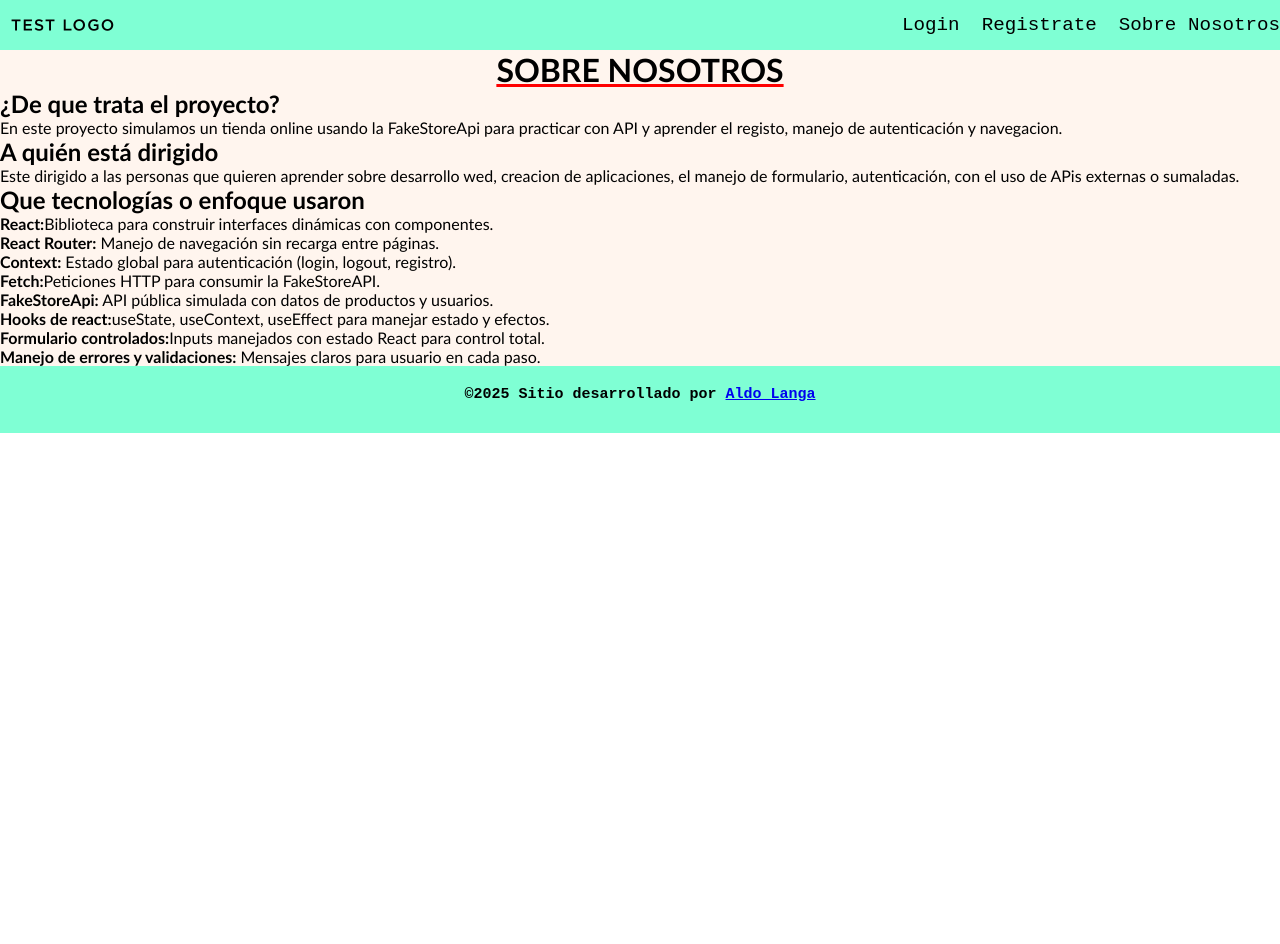
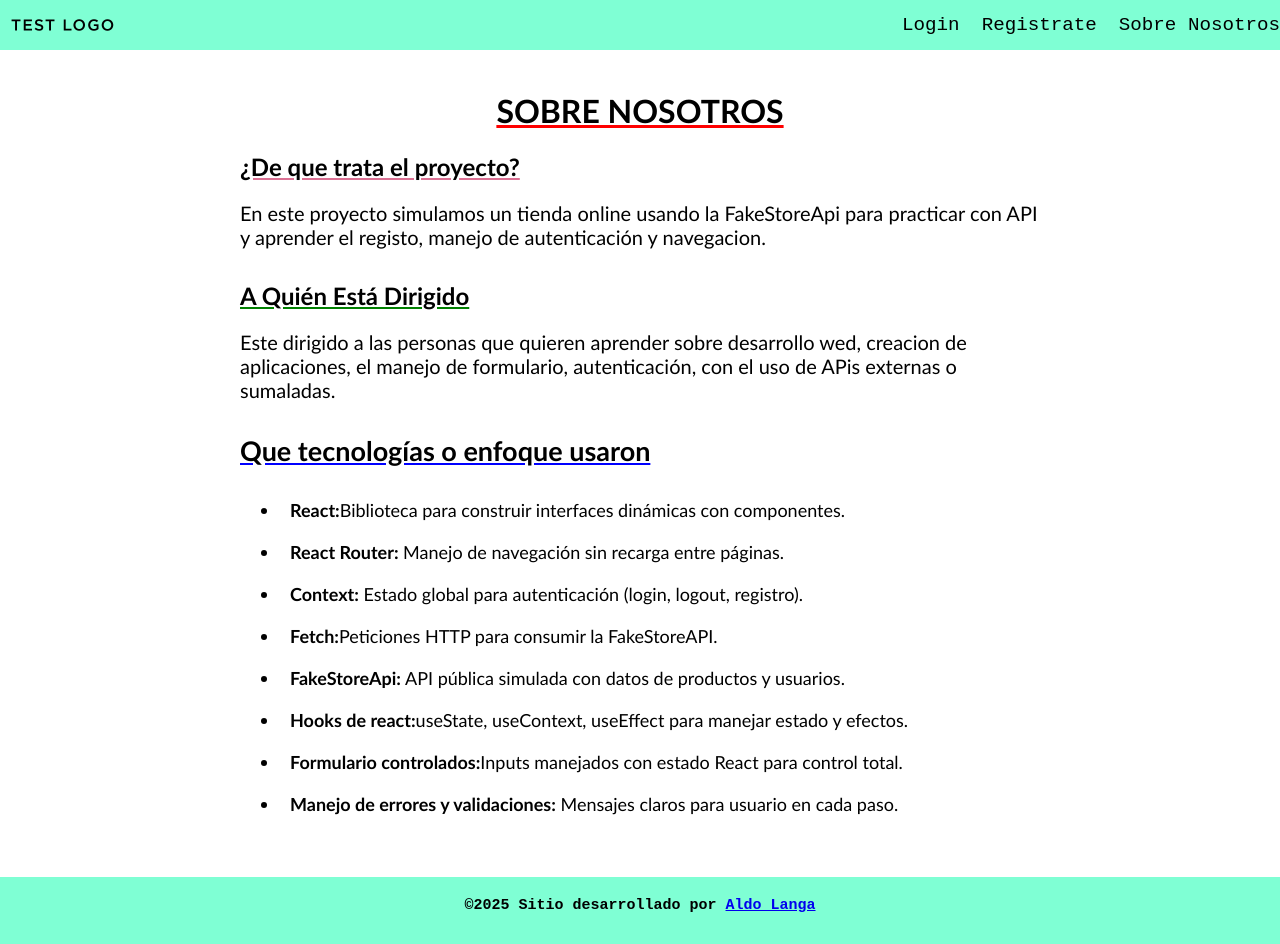
Before and after one commit to Aldlanga80/TRABAJO-FINAL, a React (Vite) app: page /aboutUs in a window 1280 px wide. Before the commit the page ends 800 px from the top, so only its background shows below. Built offline with nearby package versions, Linux system fonts and the light colour scheme.

Commit message:
añadido de styles en AboutUs y NotFound

```diff
--- a/src/pages/AboutUs.jsx
+++ b/src/pages/AboutUs.jsx
@@ -5,11 +5,15 @@ const AboutUs = () => {
     <Layout>
       <div className="abouts-base">
         <h1 className="title-about">Sobre Nosotros</h1>
-        <section className="Section-about">
+        <section className="about-ask-1">
           <h2>¿De que trata el proyecto?</h2>
           <p>En este proyecto simulamos un tienda online usando la FakeStoreApi para practicar con API y aprender el registo, manejo de autenticación y navegacion.</p>
+        </section>
+        <section className="about-ask-2">
           <h2>A quién está dirigido</h2>
           <p> Este dirigido a las personas que quieren aprender sobre desarrollo wed, creacion de aplicaciones, el manejo de formulario, autenticación, con el uso de APis externas o sumaladas.</p>
+        </section>
+        <section className="about-ask-3">
           <h2>Que tecnologías o enfoque usaron</h2>
           <ul>
             <li><b>React:</b>Biblioteca para construir interfaces dinámicas con componentes.</li>
--- a/src/pages/NotFound.jsx
+++ b/src/pages/NotFound.jsx
@@ -4,10 +4,12 @@ import { Layout } from "../components/Layout"
 const NotFound = () => {
   return (
     <Layout>
-      <h1>Página no encontrada</h1>
-      <p>Lo sentimos, la página que estás buscando no existe.</p>
-      <p>Verificá la URL o volvé al inicio.</p>
-      <Link to="/">Ir a inicio</Link>
+      <div className="notfound">
+        <h1>Página no encontrada</h1>
+        <p>Lo sentimos, la página que estás buscando no existe.</p>
+        <p>Verificá la URL o volvé al inicio.</p>
+        <Link to="/" className="home-click">Ir a inicio</Link>
+      </div>
     </Layout>
   )
 }
--- a/src/styles/pages/AboutUs.css
+++ b/src/styles/pages/AboutUs.css
@@ -1,11 +1,8 @@
-* {
-  margin: 0;
-  padding: 0;
-}
-
 .abouts-base {
-  background: seashell;
   font-family: 'Gill Sans', 'Gill Sans MT', Calibri, 'Trebuchet MS', sans-serif;
+  max-width: 800px;
+  margin: auto;
+  padding: 20px;
 }
 
 .title-about {
@@ -13,3 +10,45 @@
   text-transform: uppercase;
   text-decoration: underline red;
 }
+
+
+.about-ask-1 {
+  margin-bottom: 32px;
+}
+
+.about-ask-1 h2 {
+  text-decoration: underline palevioletred;
+}
+
+.about-ask-1 p {
+  font-size: 20px;
+}
+
+.about-ask-2 {
+  margin-bottom: 32px;
+}
+
+.about-ask-2 h2 {
+  text-decoration: underline green;
+  text-transform: capitalize;
+
+}
+
+.about-ask-2 p {
+  font-size: 20px;
+}
+
+
+.about-ask-3 {
+  margin-bottom: 32px;
+  font-size: large;
+}
+
+.about-ask-3 h2 {
+  text-decoration: underline blue;
+}
+
+
+.about-ask-3 li {
+  padding: 10px;
+}
--- a/src/styles/pages/NotFound.css
+++ b/src/styles/pages/NotFound.css
@@ -0,0 +1,39 @@
+.notfound {
+  text-align: center;
+  padding: 50px 20px;
+  background-color: beige;
+  min-height: 100vh;
+  display: flex;
+  flex-direction: column;
+  justify-content: center;
+  align-items: center;
+}
+
+.notfound h1 {
+  font-family: 48px;
+  color: red;
+  margin-bottom: 20px;
+  text-transform: uppercase;
+}
+
+.notfound p {
+  font-size: 24px;
+  color: black;
+  margin-bottom: 10px;
+}
+
+.home-click {
+  display: inline-block;
+  padding: 12px 20px;
+  background-color: lightskyblue;
+  color: white;
+  text-decoration: none;
+  font-size: 16px;
+  border-radius: 8px;
+  font-weight: bold;
+  transition: background-color 0.3s ease;
+}
+
+.home-click:hover {
+  background-color: violet;
+}
```
